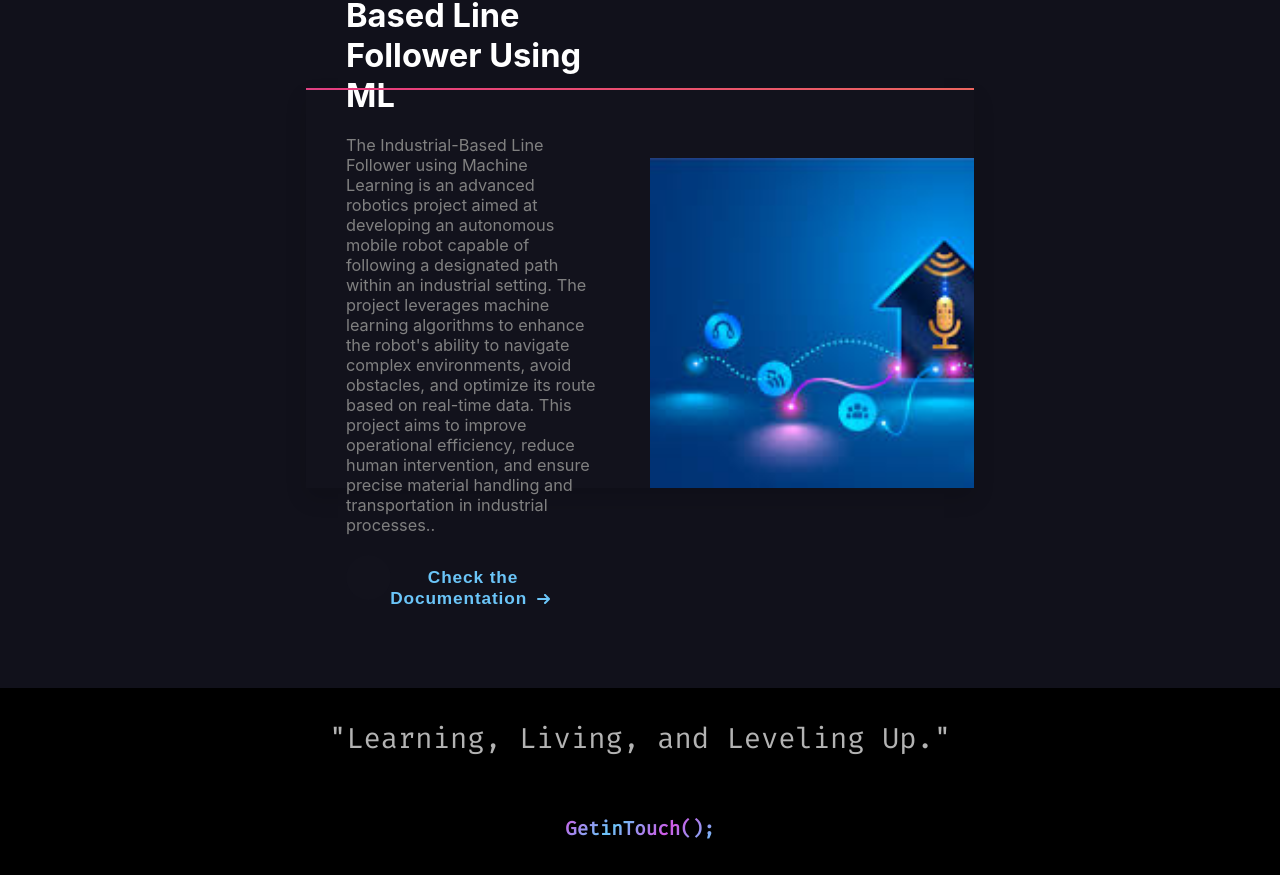
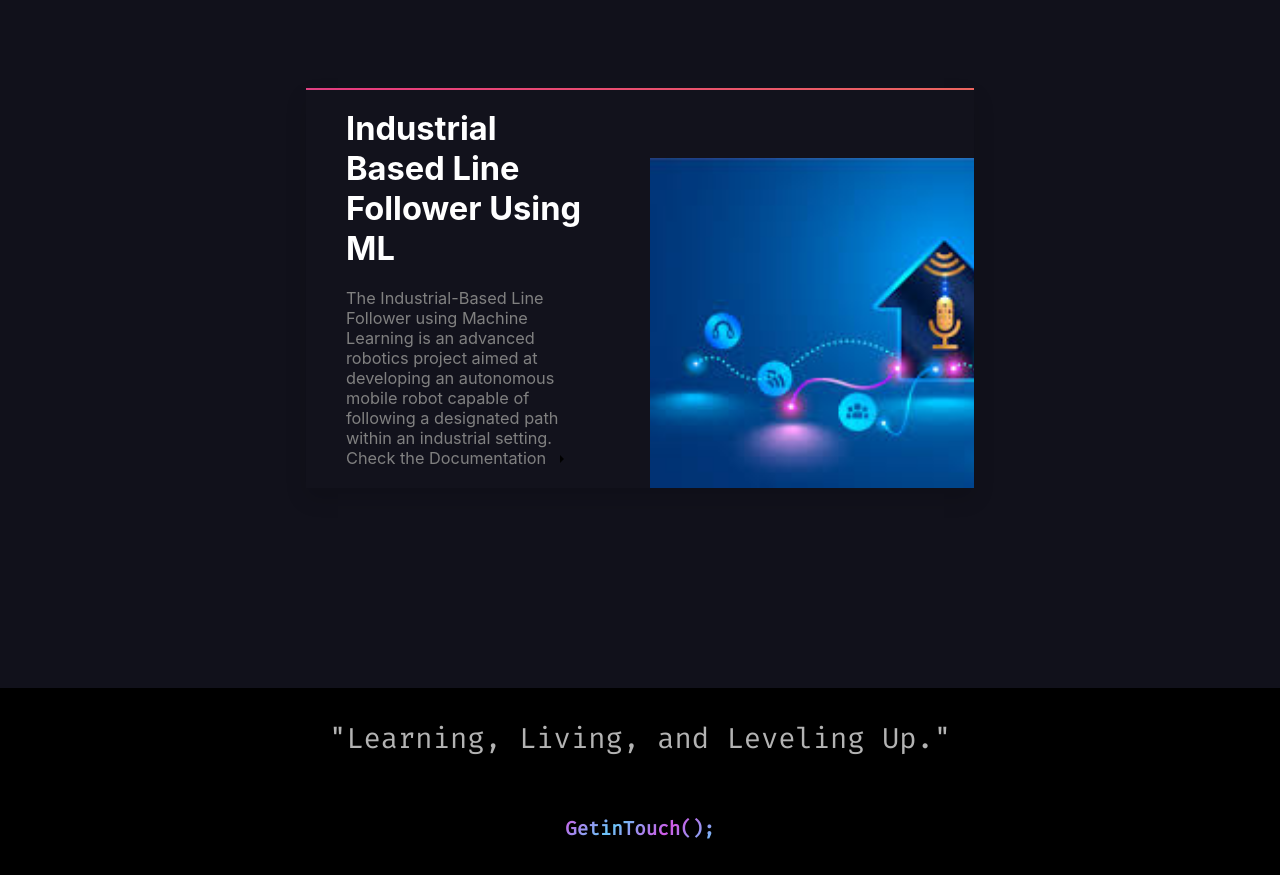
Before and after one commit to rahmanpython/Mohan-Kumar, a plain HTML site: page index.html in a window 1280 px wide. Shown: the part 3715-4590 px from the top of the page. Drawn offline with nearby package versions, Linux system fonts and the light colour scheme; a web font is replaced by a local one.

Commit message:
Update index.html

```diff
--- a/index.html
+++ b/index.html
@@ -602,9 +602,7 @@
                     Line Follower Using ML
                   </article>
                   <p class="ProjectDescription">
-                   The Industrial-Based Line Follower using Machine Learning is an advanced robotics project aimed at developing an autonomous mobile robot capable of following a designated path within an industrial setting. The project leverages machine learning algorithms to enhance the robot's ability to navigate complex environments, avoid obstacles, and optimize its route based on real-time data. This project aims to improve operational efficiency, reduce human intervention, and ensure precise material handling and transportation in industrial processes..
-                  </p>
-                  <button class="cta">
+                   The Industrial-Based Line Follower using Machine Learning is an advanced robotics project aimed at developing an autonomous mobile robot capable of following a designated path within an industrial setting.
                     <span>Check the Documentation</span>
                     <svg viewBox="0 0 13 10 " height="10px" width="15px">
                       <path d="M1,5 L11,5"></path>
```
